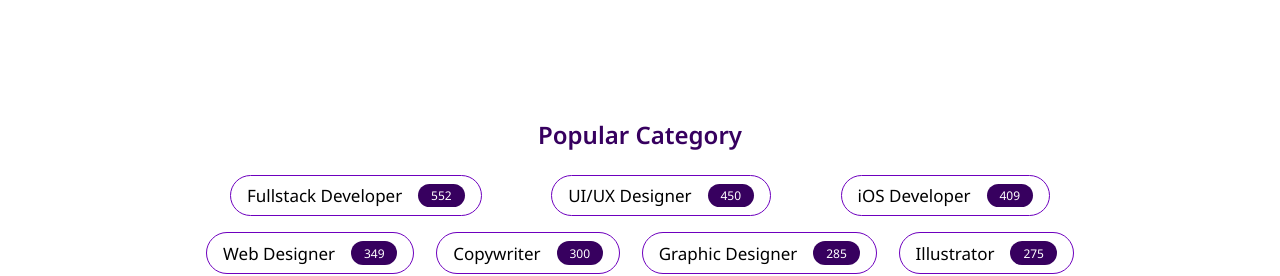
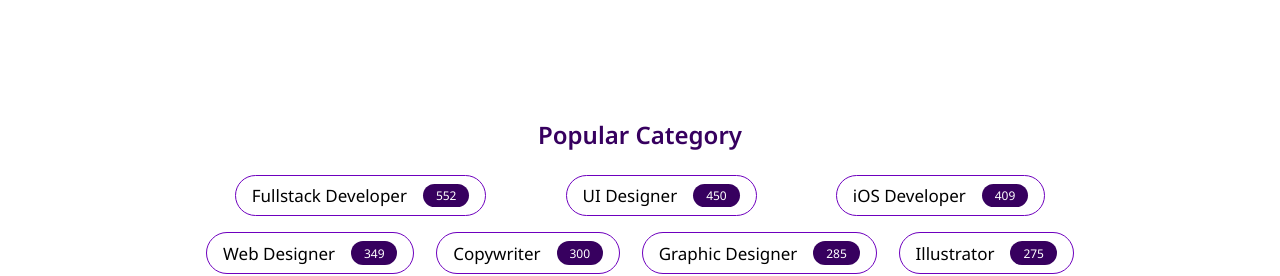
Before and after one commit to guvenfazli/Job-Seeker, a React (Create React App) app in the folder job-finder/: page / in a window 1280 px wide. Shown: the part 2890-3166 px from the top of the page. Built offline with nearby package versions, Linux system fonts and the light colour scheme; no server answers.

Commit message:
Data fixed

```diff
--- a/job-finder/src/Datas/data.js
+++ b/job-finder/src/Datas/data.js
@@ -7,7 +7,7 @@ import slack from "../Assets/CompanyAssets/Slack.png"
 
 export const populerList = [
   { title: "Fullstack Developer", jobs: 552 },
-  { title: "UI/UX Designer", jobs: 450 },
+  { title: "UI Designer", jobs: 450 },
   { title: "iOS Developer", jobs: 409 },
   { title: "Web Designer", jobs: 349 },
   { title: "Copywriter", jobs: 300 },
```
